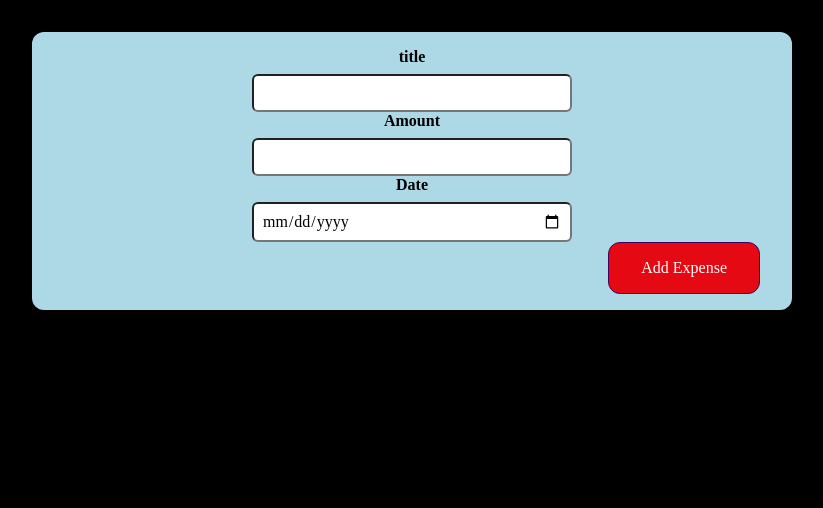
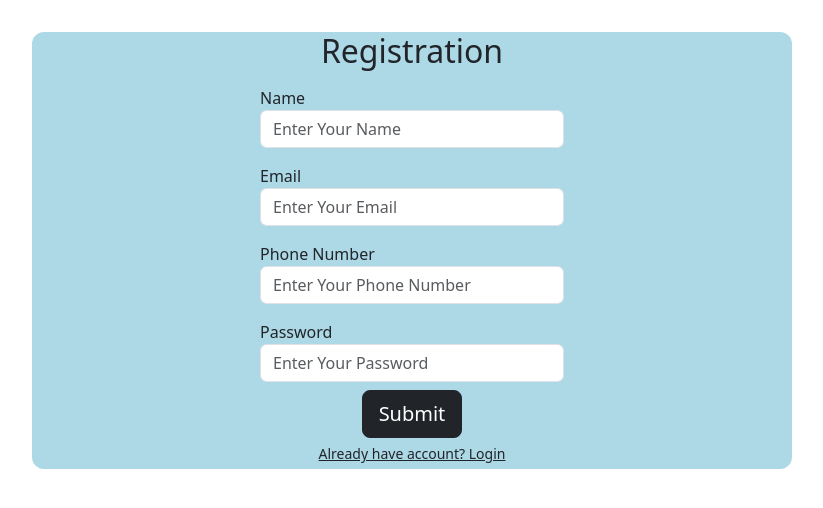
Before and after one commit to shrinivasghungrad/expensetracker, a React (Create React App) app: page / in a window 1280 px wide. Shown: the top 508 px of the page, without its empty margins (228-1051 px from the left). Built offline with nearby package versions, Linux system fonts and the light colour scheme; the HTML template or start-up script is replaced by a standard one.

Commit message:
work on registration and log in form

```diff
--- a/package.json
+++ b/package.json
@@ -6,7 +6,9 @@
     "@testing-library/jest-dom": "^5.17.0",
     "@testing-library/react": "^13.4.0",
     "@testing-library/user-event": "^13.5.0",
+    "bootstrap": "^5.3.2",
     "react": "^18.2.0",
+    "react-bootstrap": "^2.9.2",
     "react-dom": "^18.2.0",
     "react-scripts": "5.0.1",
     "web-vitals": "^2.1.4"
--- a/src/App.js
+++ b/src/App.js
@@ -1,8 +1,14 @@
 import React, { useState } from "react";
 import Expenses from "./components/Expenses/Expenses";
 import NewExpense from "./components/NewExpense/NewExpense";
+import Registration from "./components/Registration";
+import '../node_modules/bootstrap/dist/css/bootstrap.css'
+import Login from "./components/Login/Login";
 
 const App = () => {
+  const [isUserRegister, setIsUserRegister] = useState(false);
+  const [isUserLogin, setIsUserLogin] = useState(false);
+
   const [expenses, setExpenses] = useState(() => {
     const expenseItems = localStorage.getItem("expenses");
     const parseData = JSON.parse(expenseItems) ?? [];
@@ -11,6 +17,42 @@ const App = () => {
     });
     return parseData;
   });
+
+
+  const submitRegistrationForm = (name, email, phone_number, password) => {
+    const regFormValues = {
+      name : name,
+      email : email,
+      phone_number : phone_number,
+      password : password
+    }
+
+    const allUsers = JSON.parse(localStorage.getItem('registerUsers')) ?? [];
+
+    localStorage.setItem('registerUsers', JSON.stringify([...allUsers, regFormValues]));
+    alert("User Register Successfully!");
+    setIsUserRegister(true);
+
+  }
+
+  const submitLoginForm = (email, password) => {
+
+    const allUsers = JSON.parse(localStorage.getItem('registerUsers'));
+    allUsers.find((user) => {
+       if(user.email === email && user.password ===  password){
+            alert("Login Successfully!!!!");
+            setIsUserLogin(true);
+            return true;
+       } else if(user.email === email || user.password ===  password){
+            alert("You Enter Wrong Credentials!!");
+
+       }else{
+            alert("You don't have account please create new account!");
+
+       }
+    })
+
+}
 
   const addExpenseHandler = (enteredExpenseData) => {
     const expenseData = {
@@ -21,12 +63,18 @@ const App = () => {
     const updatedExpense = [expenseData, ...expenses];
     setExpenses(updatedExpense);
     localStorage.setItem("expenses", JSON.stringify(updatedExpense));
-  }; //line 35 expense variable recive data from NewExpense which is child and
+  };
+
+  const loginButton = () => {
+    setIsUserRegister(true);
+  }
+
+  //line 35 expense variable recive data from NewExpense which is child and
   // data is collecte in app.js which is parent and for this process send data from child to parent
   return (
     <div>
-      <NewExpense onAddExpense={addExpenseHandler} />
-      <Expenses item={expenses} />
+      {!isUserLogin ? !isUserRegister ? <Registration loginButton={loginButton} register={submitRegistrationForm}/> : <Login login={submitLoginForm}/>
+       : <><NewExpense onAddExpense={addExpenseHandler} /><Expenses item={expenses} /></>}
     </div>
   );
 };
--- a/src/components/Expenses/Expenses.css
+++ b/src/components/Expenses/Expenses.css
@@ -8,3 +8,10 @@
   border-radius: 12px ;
 
 }
+@media only screen and (max-width: 600px) {
+  .expenses{
+  width: 50rem;
+
+  max-width: 95%;
+  }
+}
--- /dev/null
+++ b/src/components/Login/Login.css
@@ -0,0 +1,35 @@
+.login-form{
+    background-color: lightblue;
+    display: flex;
+    justify-content: center;
+    align-items: center;
+    flex-direction: column;
+    width: 50rem;
+    max-width: 95%;
+    border-radius: 12px;
+    /* border-color: 0 1px 8px rgba(0, 0,0, 0.25); */
+    margin: 2rem auto;
+    }
+    .form-control input{
+        font: inherit;
+        padding: 0.5rem;
+        border: 1 px solid #ccc;
+        width: 20rem;
+    }
+    .form-group {
+        font: inherit;
+        padding: 0.5rem;
+        border: 1 px solid #ccc;
+        width: 20rem;
+
+
+    }
+    .already-register{
+        display: flex;
+        flex-direction: row;
+    }
+    .login-form-parent{
+        display: flex;
+        justify-content: center;
+        align-items: center          ;
+    }
--- /dev/null
+++ b/src/components/Login/Login.jsx
@@ -0,0 +1,39 @@
+import { useRef } from "react";
+import "./Login.css";
+
+const Login = ({login}) => {
+const email = useRef()
+const password = useRef()
+
+  return (
+    <div className="login-form-parent">
+      <form className="login-form" onSubmit={() => login(email.current.value, password.current.value)}>
+        <h2>Log In</h2>
+        <div className="form-group">
+          <label>Email</label>
+          <input
+            type="email"
+            ref={email}
+            placeholder="Enter Your Email"
+            className="form-control"
+          ></input>
+        </div>
+        <div className="form-group">
+          <label>Password</label>
+          <input
+            type="password"
+            ref={password}
+            maxLength={10}
+            placeholder="Enter Your Password"
+            className="form-control"
+          ></input>
+        </div>
+        <button type="submit" className="btn btn-dark btn-lg btn-black">
+          Login
+        </button>
+      </form>
+    </div>
+  );
+};
+
+export default Login;
--- a/src/components/NewExpense/ExpenseForm.css
+++ b/src/components/NewExpense/ExpenseForm.css
@@ -16,3 +16,17 @@
 .new-expense__action{
     text-align: right;
 }
+
+
+
+
+@media only screen and (max-width: 600px) {
+    .new-expense__control {
+        width: 100%; /* Make the control div full width on smaller screens */
+    }
+
+    .new-expense__action {
+        text-align: left; /* Adjust alignment for mobile screens */
+        margin-top: 1rem; /* Add margin for better spacing */
+    }
+}
--- a/src/components/NewExpense/ExpenseForm.js
+++ b/src/components/NewExpense/ExpenseForm.js
@@ -41,7 +41,7 @@ const [enteredDate,setEnteredDate]= useState('');
     <form onSubmit={submitHandler}>
       <div className='new-expense__controls'>
         <div className='new-expense__control'>
-          <label>title</label>
+          <label>Title</label>
           <input type='text' value={enteredTitle} onChange={titleChangeHandler}></input>
 
         </div>
--- a/src/components/NewExpense/NewExpense.css
+++ b/src/components/NewExpense/NewExpense.css
@@ -42,3 +42,23 @@
 
 
 }
+
+
+
+@media only screen and (max-width: 600px) {
+    .new-expense {
+        /* width: 100%;
+         */
+         width: 50rem;
+         max-width: 50%;
+                border-radius: 0;
+    }
+
+    .new-expense button {
+        margin-right: 0;
+        margin-bottom: 1rem;
+        width: 50rem;
+        max-width: 95%;
+
+    }
+}
--- /dev/null
+++ b/src/components/Registration.css
@@ -0,0 +1,35 @@
+.login-form{
+background-color: lightblue;
+display: flex;
+justify-content: center;
+align-items: center;
+flex-direction: column;
+width: 50rem;
+max-width: 95%;
+border-radius: 12px;
+/* border-color: 0 1px 8px rgba(0, 0,0, 0.25); */
+margin: 2rem auto;
+}
+.form-control input{
+    font: inherit;
+    padding: 0.5rem;
+    border: 1 px solid #ccc;
+    width: 20rem;
+}
+.form-group {
+    font: inherit;
+    padding: 0.5rem;
+    border: 1 px solid #ccc;
+    width: 20rem;
+
+
+}
+.already-register{
+    display: flex;
+    flex-direction: row;
+}
+.login-form-parent{
+    display: flex;
+    justify-content: center;
+    align-items: center          ;
+}
--- a/src/components/registration.js
+++ b/src/components/registration.js
@@ -0,0 +1,66 @@
+import { useRef } from "react";
+import "./Registration.css";
+
+const Registration = ({register,loginButton}) => {
+const name = useRef()
+const email = useRef()
+const phone_number = useRef()
+const password = useRef()
+
+  return (
+    <div className="login-form-parent">
+      <form className="login-form" onSubmit={() => register(
+        name.current.value,
+        email.current.value,
+        phone_number.current.value,
+        password.current.value
+      )}>
+        <h2>Registration</h2>
+        <div className="form-group">
+          <label>Name</label>
+          <input
+            type="text"
+            ref={name}
+            placeholder="Enter Your Name"
+            className="form-control"
+          ></input>
+        </div>
+        <div className="form-group">
+          <label>Email</label>
+          <input
+            type="email"
+            ref={email}
+            placeholder="Enter Your Email"
+            className="form-control"
+          ></input>
+        </div>
+        <div className="form-group">
+          <label>Phone Number</label>
+          <input
+            type="phone"
+            ref={phone_number}
+            maxLength={10}
+            placeholder="Enter Your Phone Number"
+            className="form-control"
+          ></input>
+        </div>
+        <div className="form-group">
+          <label>Password</label>
+          <input
+            type="password"
+            ref={password}
+            maxLength={10}
+            placeholder="Enter Your Password"
+            className="form-control"
+          ></input>
+        </div>
+        <button type="submit" className="btn btn-dark btn-lg btn-black">
+          Submit
+        </button>
+        <button type="button" className="btn btn-link btn-sm text-dark" onClick={loginButton}>Already have account? Login</button>
+      </form>
+     </div>
+  );
+};
+
+export default Registration;
```
Also changed, not shown: 1 other file (tests, documents, lock files or other folders).
